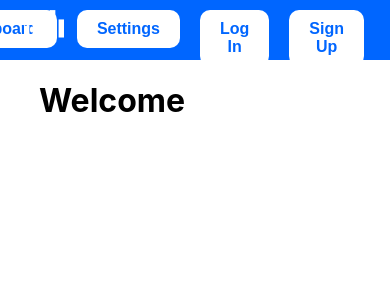
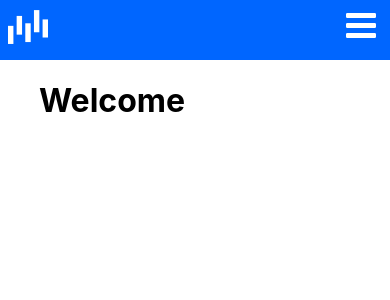
Before and after one commit to mobrien13/paper-trader, a React (Create React App) app in the folder paper-trader/: page / in a window 390 px wide. Shown: the top 300 px of the page. Built offline with nearby package versions, Linux system fonts and the light colour scheme.

Commit message:
responsive navbar completed

```diff
--- a/paper-trader/public/index.html
+++ b/paper-trader/public/index.html
@@ -2,6 +2,8 @@
 <html lang="en">
   <head>
     <link rel="icon" type="image/x-icon" href="../src/icons/logo.ico">
+    <!--Font Awesome for Mobile Navbar-->
+    <link rel="stylesheet" href="https://cdnjs.cloudflare.com/ajax/libs/font-awesome/4.7.0/css/font-awesome.min.css">
     <title>Paper Trader</title>
   </head>
   <body>
--- a/paper-trader/src/Components/Button/Button.js
+++ b/paper-trader/src/Components/Button/Button.js
@@ -1,12 +1,12 @@
 import './Button.css'
 import React from "react"
 
-const STYLES =[
+const STYLES = [
   "btn--primary--solid",
   "btn--primary--outline"
 ]
 
-const SIZES =["btn--medium, btn--small"]
+const SIZES = ["btn--medium, btn--small"]
 
 const Button = ({
   children,
@@ -25,9 +25,11 @@ const Button = ({
     : SIZES[0];
 
   return (
-    <button className = {`btn ${checkButtonStyle} ${checkButtonSize}`} onClick ={onClick} type={type}>
-      {children}
-    </button>
+    <li>
+      <button className={`btn ${checkButtonStyle} ${checkButtonSize}`} onClick={onClick} type={type}>
+        {children}
+      </button>
+    </li>
   )
 }
 
--- a/paper-trader/src/Components/Navbar/Navbar.css
+++ b/paper-trader/src/Components/Navbar/Navbar.css
@@ -36,3 +36,54 @@ a{
     display: flex;
     justify-content: center;
 }
+
+/* Mobile Navbar */
+.mobileNav {
+    background-color: var(--bc);
+    top:0;
+    left:0;
+    right:0;
+    height: 30px;
+    display: none;
+}
+.mobileNav .navbar-buttons{
+    background-color: var(--bc);
+}
+.openMobileNav{
+    background-color: var(--bc);
+    height: 100vh;
+    width: 96vw;
+}
+ul{
+    display: list-item;
+    text-align: center;
+}
+#hamburger{
+    float: right;
+    color: white;
+    margin-right: 8px;
+    font-size: 35px;
+    background-color: transparent;
+    border: none;
+    margin-top: 5px;
+}
+.mobileTopBar{
+    background-color: var(--bc);
+    height: 60px;
+}
+i{
+    color: white;
+}
+i:hover{
+    cursor:pointer;
+}
+
+/* Responsive Navbar */
+@media screen and (max-width: 600px){
+    .navbar{
+        display: none;
+    }
+    .mobileNav{
+        display: contents;
+    }
+}
--- a/paper-trader/src/Components/Navbar/Navbar.js
+++ b/paper-trader/src/Components/Navbar/Navbar.js
@@ -1,16 +1,40 @@
+import { React, useState } from 'react';
 import './Navbar.css';
 import logo from '../../icons/logo.svg';
-import {Link} from 'react-router-dom';
+import { Link } from 'react-router-dom';
+import Button from '../../Components/Button/Button.js';
 
-function Navbar(props){
-    return(
-      <nav className = "navbar">
-        <Link to='/'><img className="logo" src={logo}/></Link>
-        <ul className = "navbar-buttons"> { props.children } </ul>
+function Navbar(props) {
+
+  //mobile menu open/setOpen
+  const [open, setOpen] = useState(false);
+
+  return (
+    <>
+      <nav className="navbar">
+        <Link to='/'><img className="logo" src={logo} /></Link>
+        <ul className="navbar-buttons"> {props.children} </ul>
         <ul className="navbar-links">
         </ul>
       </nav>
-    );
-  }
 
-  export default Navbar;
+
+      <nav className='mobileNav'>
+        <div className='mobileTopBar'>
+          <Link to='/'><img className="logo" src={logo} /></Link>
+          <button id='hamburger' onClick={ () => setOpen(!open) }><i className='fa fa-bars'></i></button>
+        </div>
+        <ul className='navbar-buttons'>
+          {open &&
+            <div className='openMobileNav'>
+              <br /><br /><br /><br /><br />
+              {props.children}
+            </div>
+          }
+        </ul>
+      </nav>
+    </>
+  );
+}
+
+export default Navbar;
```
